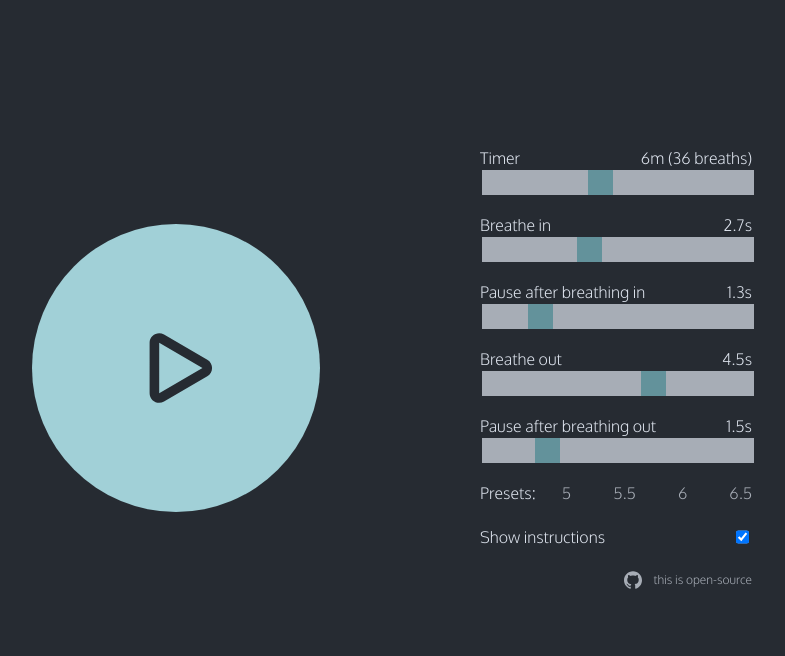
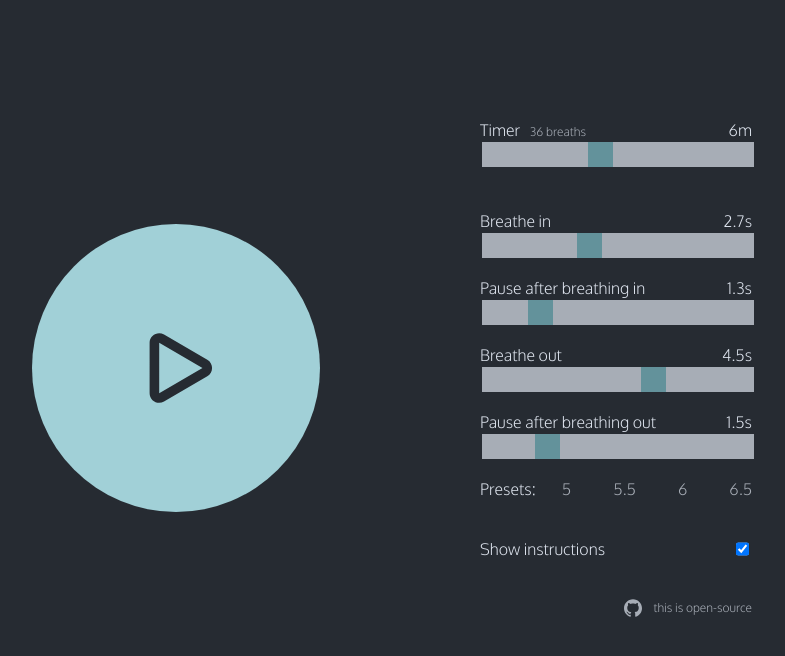
Before and after one commit to everbuild/freebreather, a Vue app: page / in a window 1280 px wide. Shown: the top 656 px of the page, without its empty margins (264-1049 px from the left). Built offline with nearby package versions, Linux system fonts and the light colour scheme.

Commit message:
settings layout tweaks

```diff
--- a/src/components/CSettings.vue
+++ b/src/components/CSettings.vue
@@ -1,14 +1,12 @@
 <template>
   <form>
-    <label class="field">
-      <span class="label">{{ $t('settings.timer') }}</span>
+    <label class="field section-end">
+      <span class="label">
+        {{ $t('settings.timer') }}
+        <span v-if="!settings.unlimited" class="detail">{{ settings.cycles }} {{ $t('settings.breaths') }}</span>
+      </span>
       <span class="preview">
-        <template v-if="settings.unlimited">
-          {{ $t('settings.unlimited') }}
-        </template>
-        <template v-else>
-          {{ formatSeconds(settings.totalTime, 1) }} ({{ settings.cycles }} {{ $t('settings.breaths') }})
-        </template>
+        {{ settings.unlimited ? $t('settings.unlimited') : formatSeconds(settings.totalTime, 1) }}
       </span>
       <c-slider v-model="settings.cycles" :values="cycleValues"/>
     </label>
@@ -37,12 +35,12 @@
       <c-slider v-model="settings.exhaled" min="0" max="7" step=".1"/>
     </label>
 
-    <div class="presets">
+    <div class="presets section-end">
       <label>{{ $t('settings.presets') }}</label>
       <a v-for="preset in presets" href="#" @click="settings.apply(preset)">{{ preset.name }}</a>
     </div>
 
-    <label class="field clickable checkbox">
+    <label class="field clickable checkbox section-end">
       <span class="label">{{ $t('settings.guide') }}</span>
       <input class="clickable" type="checkbox" v-model="settings.guide">
     </label>
@@ -110,6 +108,12 @@
     float: right;
   }
 
+  .detail {
+    font-size: .75em;
+    color: mix($color-primary, $color-bg, 70%);
+    margin: 0 .5em;
+  }
+
   .field {
     display: block;
     margin-bottom: 1em;
@@ -125,11 +129,14 @@
     }
   }
 
+  .section-end {
+    margin-bottom: 2.5em;
+  }
+
   .presets {
     display: flex;
     flex-direction: row;
     margin-right: -1em;
-    margin-bottom: 1.5em;
 
     a {
       flex: 1 0 auto;
```
